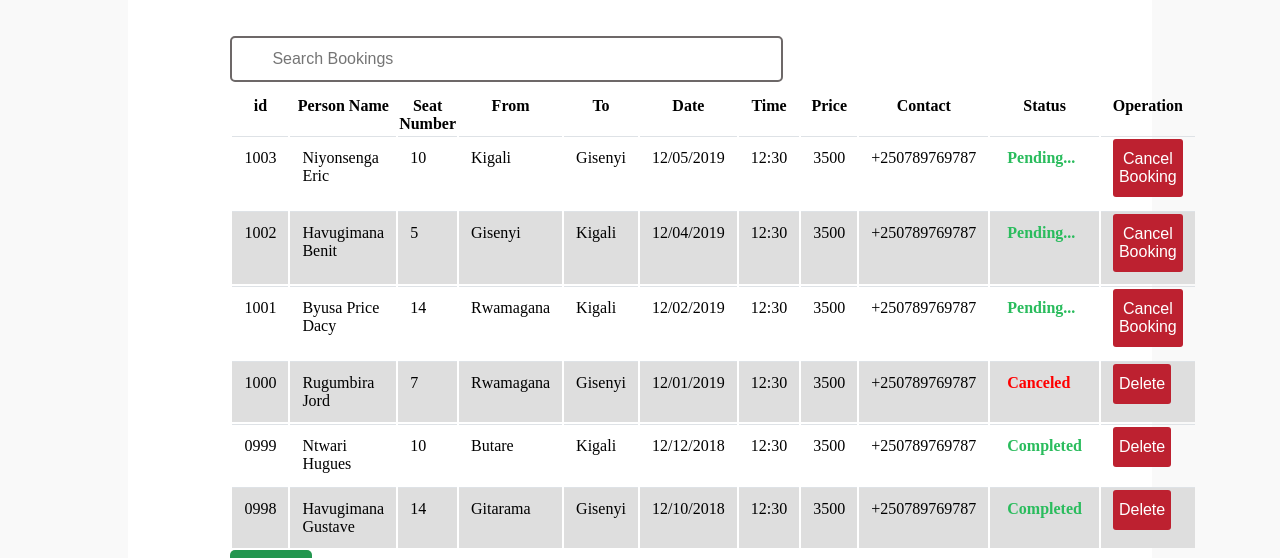
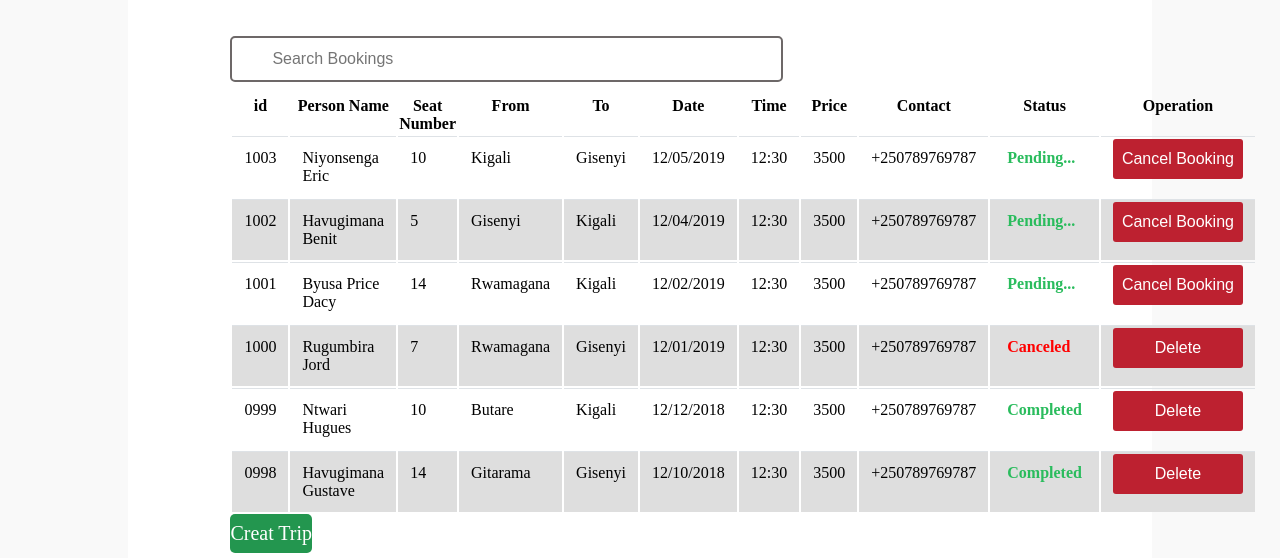
Before and after one commit to Niyonsengaeric/Way-Farer, a website: page UI/pages/dashboard.html in a window 1280 px wide. Shown: the part 242-800 px from the top of the page. Drawn offline with Linux system fonts and the light colour scheme.

Commit message:
resizingbutton

```diff
--- a/UI/css/dashboard.css
+++ b/UI/css/dashboard.css
@@ -60,12 +60,13 @@
   background-color: #bd2130;
   border-color: #f65959;
   border: 1px solid transparent;
-  padding: 10px 5px 10px 5px;
+  padding: 10px 5px;
   font-size: 1rem;
   border-radius: 3px;
   cursor: pointer;
   margin: 0px;
   margin-top: -10px;
+  width: 130px;
 }
 
 .button-delete:hover {
```
